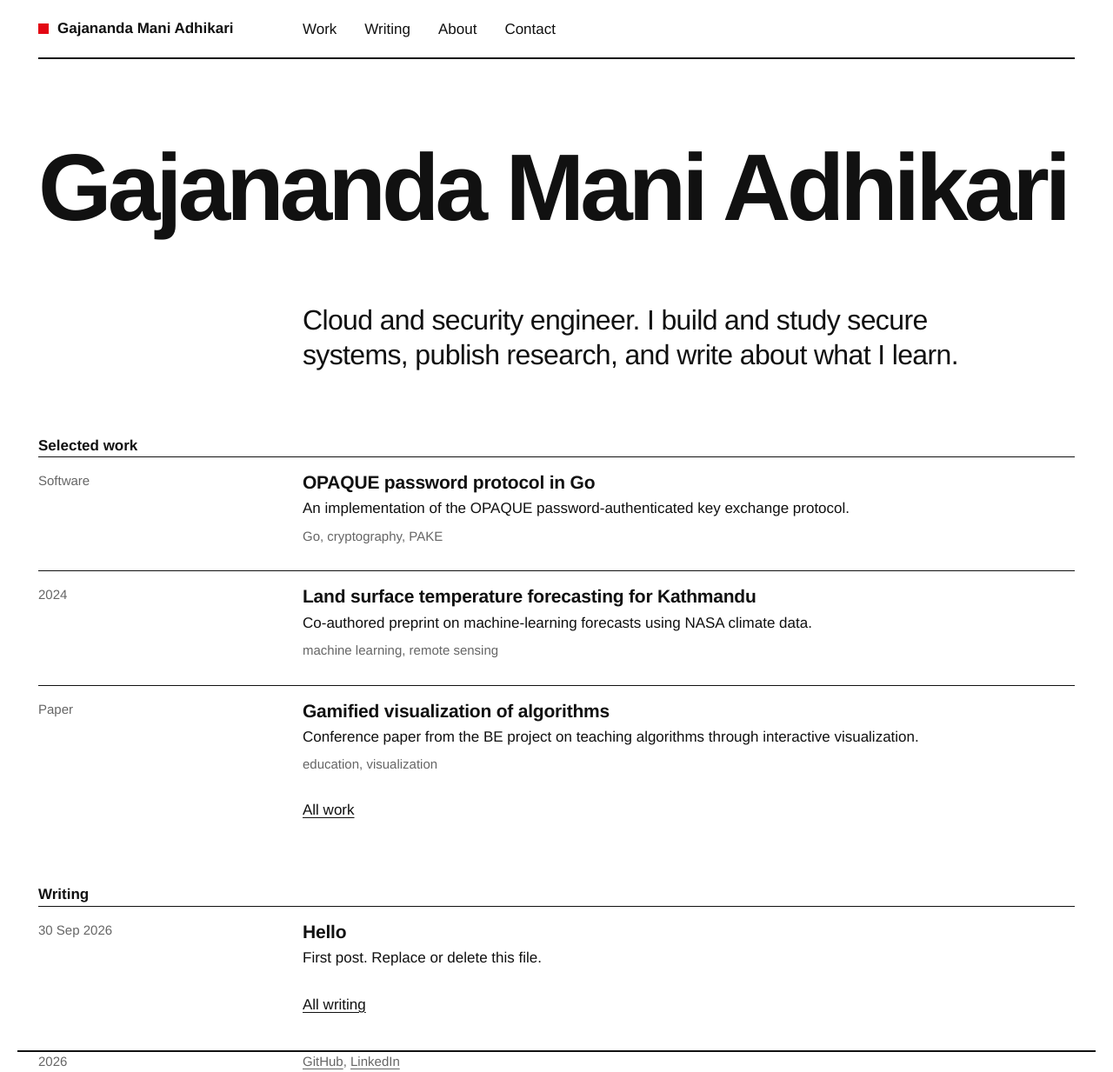
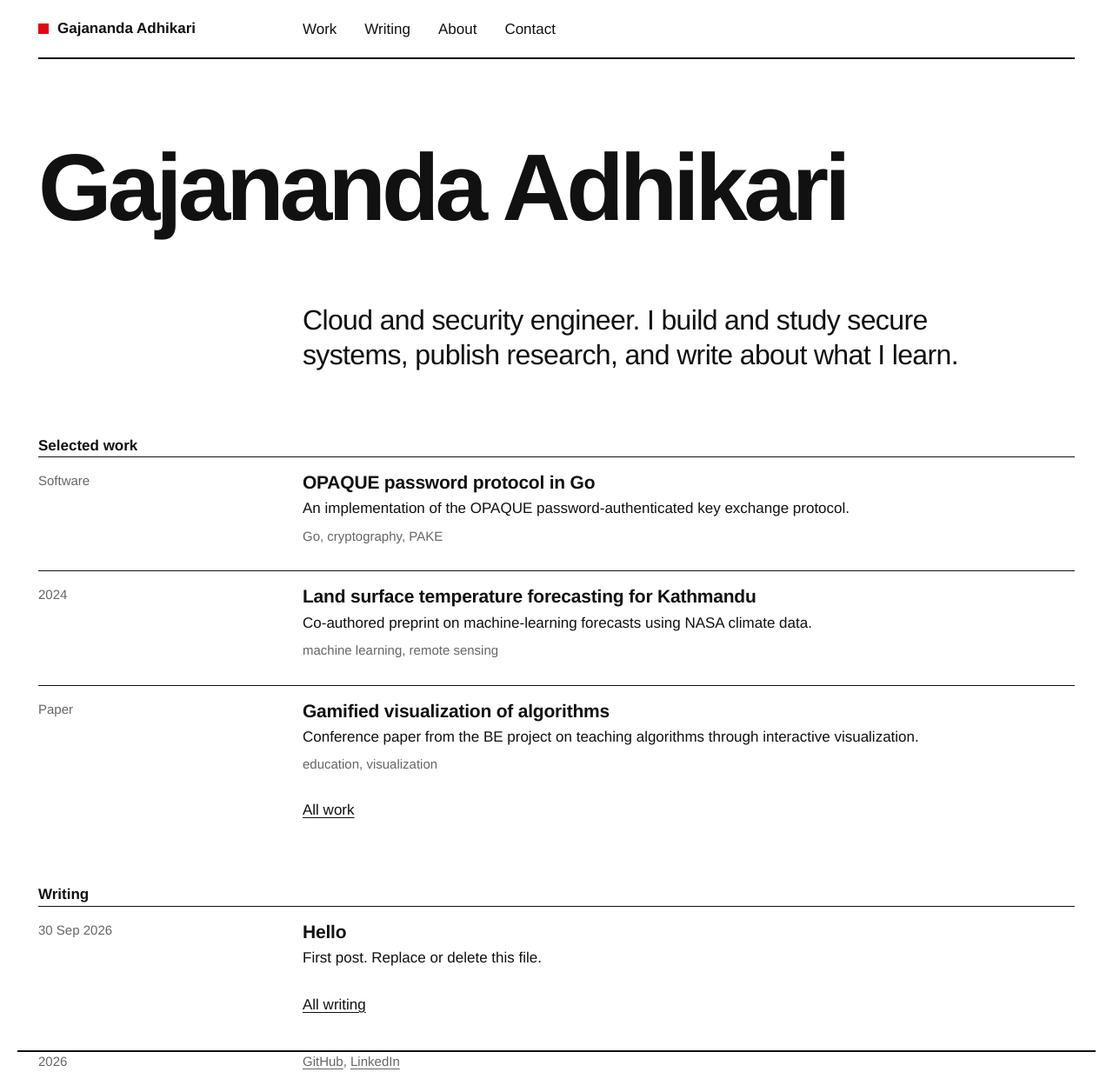
Before and after one commit to GajanandaAdhikari/personalweb, a Jekyll site: the page built from index.html, in a window 1280 px wide. Shown: the whole page at 87% size. Built offline with Jekyll 4.4.1, drawn with Linux system fonts in a browser that asks for light colours; some of the changed lines change nothing that is shown.

Commit message:
Update title and email in configuration file

```diff
--- a/_config.yml
+++ b/_config.yml
@@ -1,7 +1,7 @@
-title: Gajananda Mani Adhikari
+title: Gajananda Adhikari
 description: Cloud and security engineer. Projects, research and writing.
 url: "https://gajananda.com.np"   # your custom domain
-email: scraping@bot.com
+email: gajanandaadhikari@proton.me
 permalink: /writing/:year/:title/
 exclude: [README.md]
 nav:
```
